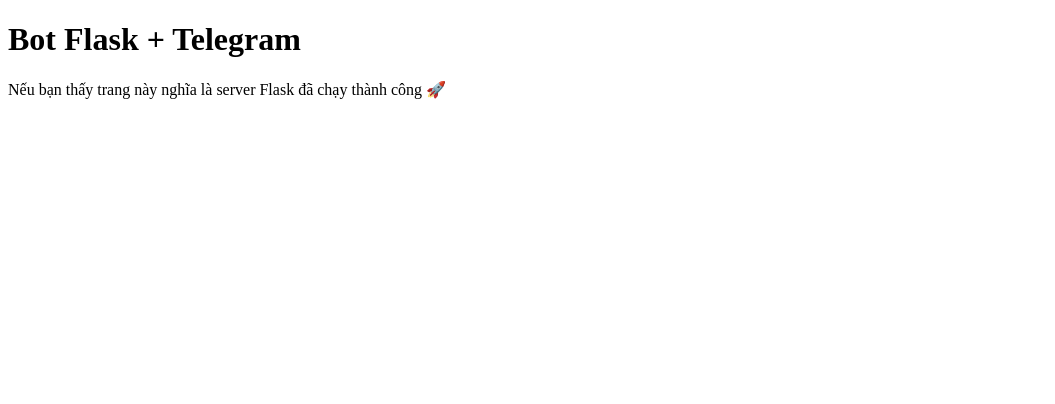
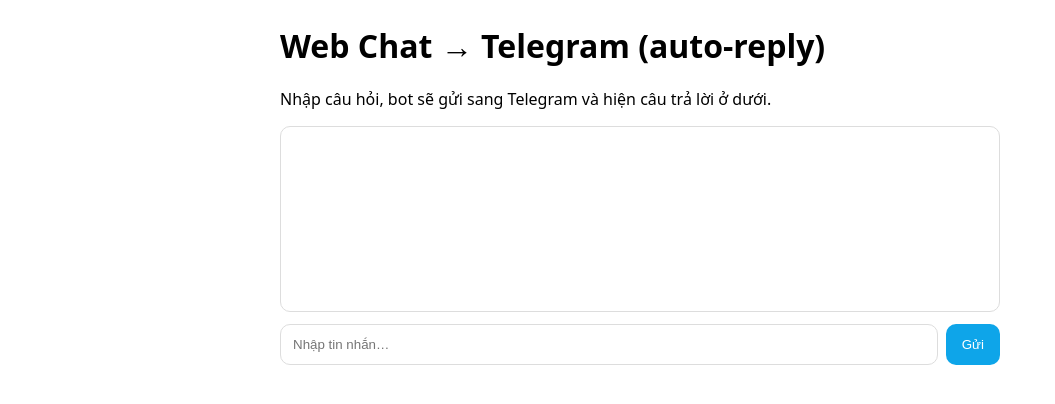
Before and after one commit to Vipprok9/raidenx7-flask-telegram, a Flask app: page / in a window 1280 px wide. Shown: the top 404 px of the page, without its empty margins (0-1055 px from the left). Run offline with Flask 3, Linux system fonts and the light colour scheme.

Commit message:
Update index.html

```diff
--- a/templates/index.html
+++ b/templates/index.html
@@ -1,10 +1,70 @@
-<!DOCTYPE html>
-<html>
+<!doctype html>
+<html lang="vi">
 <head>
-    <title>Flask Telegram Bot</title>
+  <meta charset="utf-8" />
+  <meta name="viewport" content="width=device-width, initial-scale=1" />
+  <title>Web Chat → Telegram</title>
+  <style>
+    body{font-family:system-ui,Arial,sans-serif;max-width:720px;margin:24px auto;padding:0 12px}
+    #box{border:1px solid #ddd;border-radius:10px;padding:12px;min-height:160px}
+    .msg{margin:6px 0;padding:8px 12px;border-radius:10px;display:inline-block;max-width:90%}
+    .me{background:#dbeafe}.bot{background:#e5e7eb}
+    .row{display:flex;gap:8px;margin-top:12px}
+    input{flex:1;padding:12px;border:1px solid #ddd;border-radius:10px}
+    button{padding:12px 16px;border-radius:10px;border:0;background:#0ea5e9;color:white}
+    #status{margin-top:8px;color:#6b7280;font-size:14px}
+  </style>
 </head>
 <body>
-    <h1>Bot Flask + Telegram</h1>
-    <p>Nếu bạn thấy trang này nghĩa là server Flask đã chạy thành công 🚀</p>
+  <h1>Web Chat → Telegram (auto-reply)</h1>
+  <p>Nhập câu hỏi, bot sẽ gửi sang Telegram và hiện câu trả lời ở dưới.</p>
+  <div id="box"></div>
+  <div class="row">
+    <input id="msg" placeholder="Nhập tin nhắn…" />
+    <button id="send">Gửi</button>
+  </div>
+  <div id="status"></div>
+
+<script>
+const box = document.getElementById('box');
+const input = document.getElementById('msg');
+const btn = document.getElementById('send');
+const statusEl = document.getElementById('status');
+
+function add(side, text){
+  const d = document.createElement('div');
+  d.className = 'msg ' + (side==='me'?'me':'bot');
+  d.textContent = text;
+  box.appendChild(d);
+  box.scrollTop = box.scrollHeight;
+}
+
+async function send(){
+  const text = (input.value || '').trim();
+  if(!text) return;
+  add('me', text);
+  input.value = '';
+  statusEl.textContent = 'Đang gửi…';
+  try{
+    const res = await fetch('/webchat', {
+      method: 'POST',
+      headers: {'Content-Type':'application/json'},
+      body: JSON.stringify({text})
+    });
+    const data = await res.json();
+    statusEl.textContent = '';
+    if(data.reply){
+      add('bot', data.reply);
+    }else{
+      add('bot', 'Đã chuyển câu hỏi, mình sẽ trả lời sau.');
+    }
+  }catch(e){
+    statusEl.textContent = 'Lỗi gọi server: ' + e.message;
+  }
+}
+
+btn.onclick = send;
+input.addEventListener('keydown', e => { if(e.key==='Enter') send(); });
+</script>
 </body>
 </html>
```
